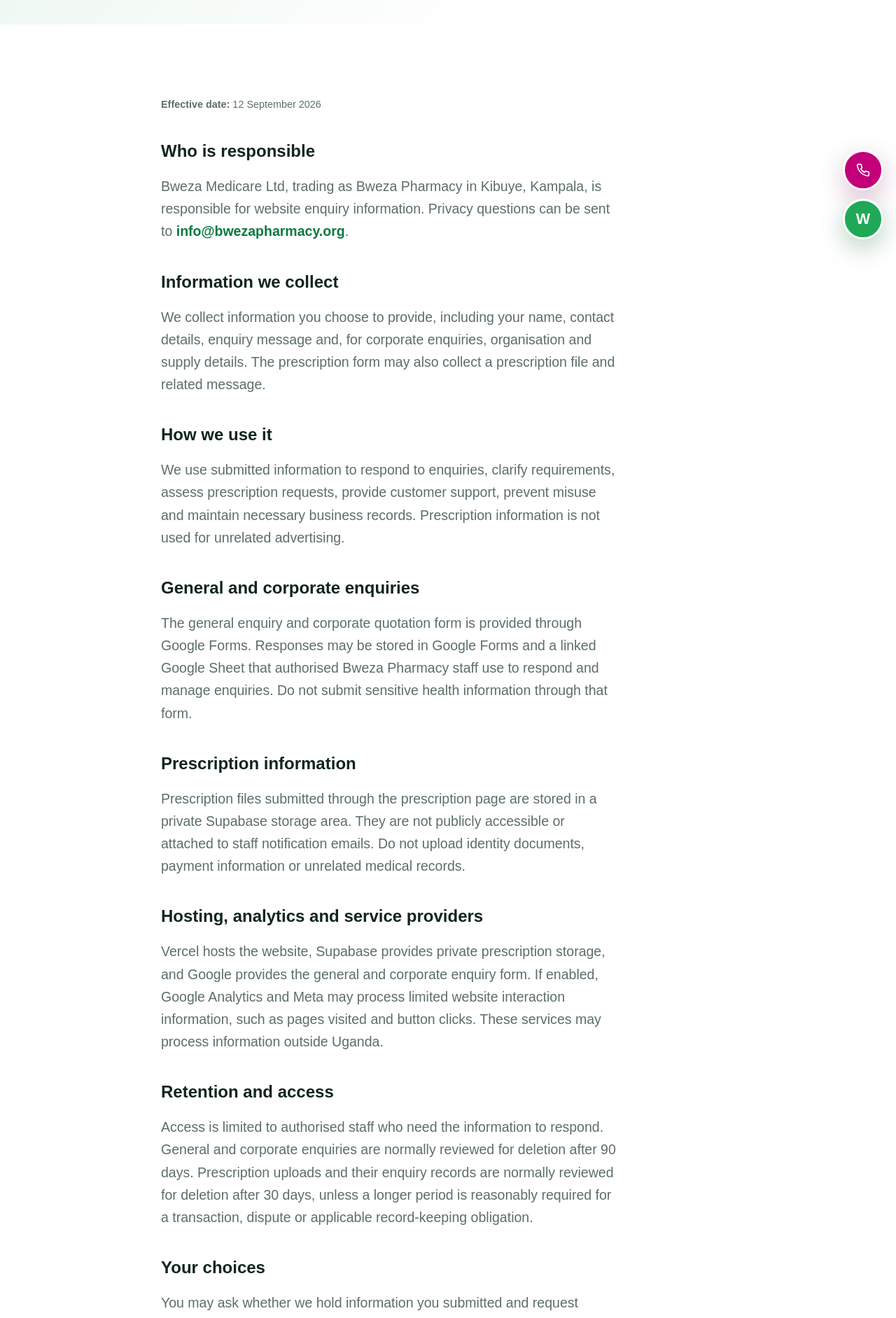
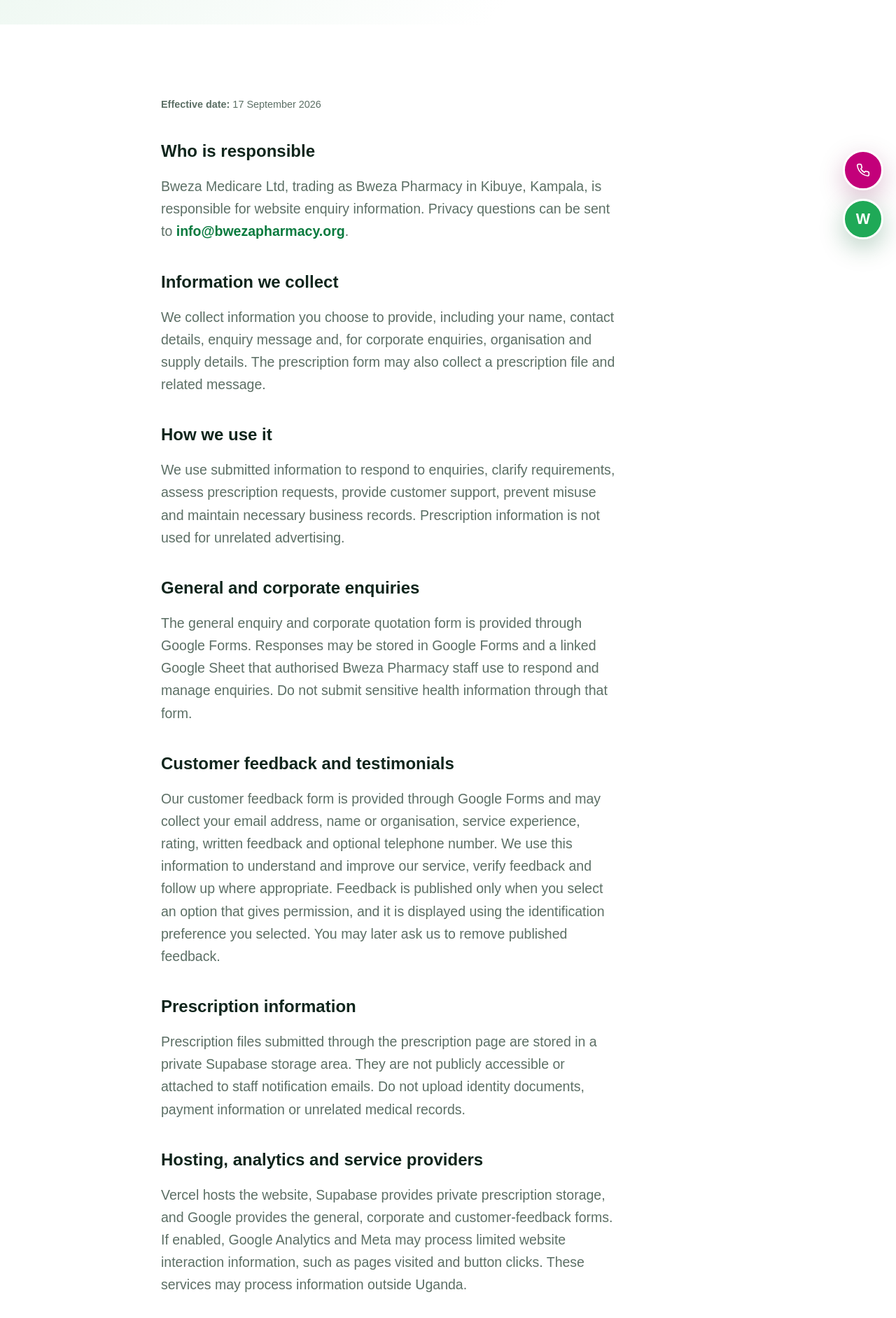
Before and after one commit to Bafakyiivan/Bweza-Pharmacy, a Next.js app: page /privacy in a window 1280 px wide. Shown: the part 440-2323 px from the top of the page at 70% size. Built offline with nearby package versions, Linux system fonts and the light colour scheme; no server answers.

Commit message:
Add client feedback form pathway

```diff
--- a/app/privacy/page.tsx
+++ b/app/privacy/page.tsx
@@ -12,14 +12,15 @@ export default function PrivacyPage() {
   return <>
     <PageHero eyebrow="Privacy" title="How we handle website enquiry information." description="This notice explains how Bweza Medicare Ltd, trading as Bweza Pharmacy, handles information submitted through this website." />
     <section className="section"><div className="container privacy-content">
-      <p className="small"><strong>Effective date:</strong> 12 September 2026</p>
+      <p className="small"><strong>Effective date:</strong> 17 September 2026</p>
       <h2>Who is responsible</h2><p className="lead">Bweza Medicare Ltd, trading as Bweza Pharmacy in Kibuye, Kampala, is responsible for website enquiry information. Privacy questions can be sent to <a href={`mailto:${site.email}`}>{site.email}</a>.</p>
       <h2>Information we collect</h2><p className="lead">We collect information you choose to provide, including your name, contact details, enquiry message and, for corporate enquiries, organisation and supply details. The prescription form may also collect a prescription file and related message.</p>
       <h2>How we use it</h2><p className="lead">We use submitted information to respond to enquiries, clarify requirements, assess prescription requests, provide customer support, prevent misuse and maintain necessary business records. Prescription information is not used for unrelated advertising.</p>
       <h2>General and corporate enquiries</h2><p className="lead">The general enquiry and corporate quotation form is provided through Google Forms. Responses may be stored in Google Forms and a linked Google Sheet that authorised Bweza Pharmacy staff use to respond and manage enquiries. Do not submit sensitive health information through that form.</p>
+      <h2>Customer feedback and testimonials</h2><p className="lead">Our customer feedback form is provided through Google Forms and may collect your email address, name or organisation, service experience, rating, written feedback and optional telephone number. We use this information to understand and improve our service, verify feedback and follow up where appropriate. Feedback is published only when you select an option that gives permission, and it is displayed using the identification preference you selected. You may later ask us to remove published feedback.</p>
       <h2>Prescription information</h2><p className="lead">Prescription files submitted through the prescription page are stored in a private Supabase storage area. They are not publicly accessible or attached to staff notification emails. Do not upload identity documents, payment information or unrelated medical records.</p>
-      <h2>Hosting, analytics and service providers</h2><p className="lead">Vercel hosts the website, Supabase provides private prescription storage, and Google provides the general and corporate enquiry form. If enabled, Google Analytics and Meta may process limited website interaction information, such as pages visited and button clicks. These services may process information outside Uganda.</p>
-      <h2>Retention and access</h2><p className="lead">Access is limited to authorised staff who need the information to respond. General and corporate enquiries are normally reviewed for deletion after 90 days. Prescription uploads and their enquiry records are normally reviewed for deletion after 30 days, unless a longer period is reasonably required for a transaction, dispute or applicable record-keeping obligation.</p>
+      <h2>Hosting, analytics and service providers</h2><p className="lead">Vercel hosts the website, Supabase provides private prescription storage, and Google provides the general, corporate and customer-feedback forms. If enabled, Google Analytics and Meta may process limited website interaction information, such as pages visited and button clicks. These services may process information outside Uganda.</p>
+      <h2>Retention and access</h2><p className="lead">Access is limited to authorised staff who need the information to respond. General enquiries, corporate enquiries and unpublished customer feedback are normally reviewed for deletion after 90 days. Approved testimonials and their consent records may be retained while the testimonial is published. Prescription uploads and their enquiry records are normally reviewed for deletion after 30 days, unless a longer period is reasonably required for a transaction, dispute or applicable record-keeping obligation.</p>
       <h2>Your choices</h2><p className="lead">You may ask whether we hold information you submitted and request access, correction or deletion where appropriate. Email <a href={`mailto:${site.email}?subject=Privacy%20request`}>{site.email}</a>. We may request reasonable information to locate the relevant submission.</p>
       <h2>Security and updates</h2><p className="lead">We use encrypted connections, input validation, access controls and private file storage to reduce risk. No online service can guarantee absolute security. This notice may be updated when website practices or service providers change.</p>
     </div></section>
--- a/components/footer.tsx
+++ b/components/footer.tsx
@@ -2,6 +2,8 @@ import Image from "next/image";
 import Link from "next/link";
 import { Phone } from "@/components/icons";
 import { isExternalWhatsApp, phoneHref, site, whatsappHref } from "@/lib/site";
+
+const feedbackFormUrl = "https://forms.gle/kN1wY9Vne2buYpHv5";
 
 export function Footer() {
   const wa = whatsappHref("Hello Bweza Pharmacy, I would like to make an enquiry.");
@@ -15,7 +17,7 @@ export function Footer() {
               <p>{site.description}</p>
             </div>
             <div><div className="footer-title">Explore</div><div className="footer-links"><Link href="/products">Products</Link><Link href="/services">Services</Link><Link href="/about">About us</Link></div></div>
-            <div><div className="footer-title">Get help</div><div className="footer-links"><Link href="/prescription">Prescription inquiry</Link><Link href="/corporate">Corporate procurement</Link><Link href="/contact">Contact</Link></div></div>
+            <div><div className="footer-title">Get help</div><div className="footer-links"><Link href="/prescription">Prescription inquiry</Link><Link href="/corporate">Corporate procurement</Link><Link href="/contact">Contact</Link><a href={feedbackFormUrl} target="_blank" rel="noreferrer" data-conversion="feedback_form_click" data-intent="client_feedback" data-location="footer">Share feedback</a></div></div>
             <div><div className="footer-title">Visit</div><div className="footer-links"><span>{site.location}</span><a href={phoneHref()} data-conversion="phone_click" data-intent="general" data-location="footer">Call {site.phone}</a><a href={site.directionsUrl} target="_blank" rel="noreferrer" data-conversion="directions_click" data-intent="visit" data-location="footer">Get directions</a><span>{site.hours || "Business hours: awaiting confirmation"}</span><Link href="/privacy">Privacy notice</Link></div></div>
           </div>
           <div className="footer-bottom"><span>© {new Date().getFullYear()} {site.legalName}. All rights reserved.</span><span>Health information on this site is general and does not replace professional advice.</span></div>
```
Also changed, not shown: app/page.tsx (+3 -1 lines).
